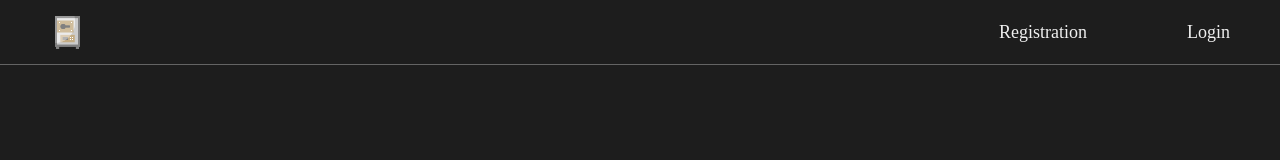
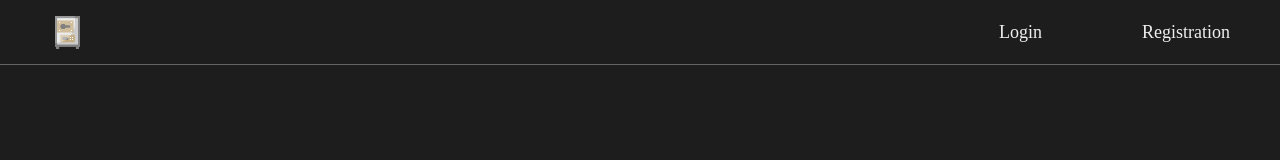
Before and after one commit to IcyDrae/vaults, a Vue app in the folder web/: page /registration in a window 1280 px wide. Shown: the top 160 px of the page. Built offline with nearby package versions, Linux system fonts and the light colour scheme; a web font is replaced by a local one.

Commit message:
links order

```diff
--- a/web/src/components/HeadLinks.vue
+++ b/web/src/components/HeadLinks.vue
@@ -8,8 +8,8 @@ These links are rendered based on the user state.
     <router-link to="/logout">Logout</router-link>
   </div>
   <div :class="containerClass" v-if="this.isObjectEmpty(this.getUser)">
+    <router-link to="/login">Login</router-link>
     <router-link to="/registration">Registration</router-link>
-    <router-link to="/login">Login</router-link>
   </div>
 </template>
 
```
